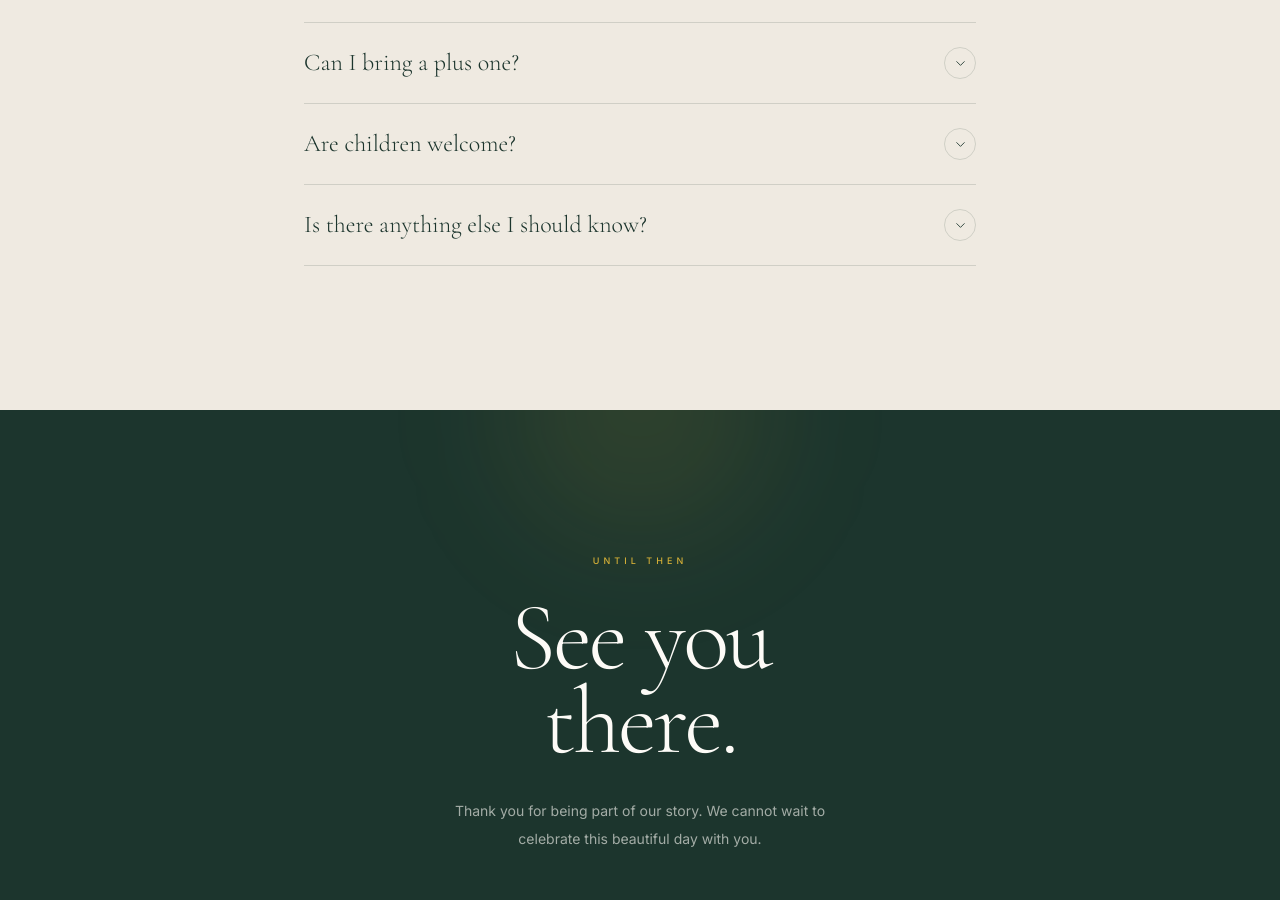
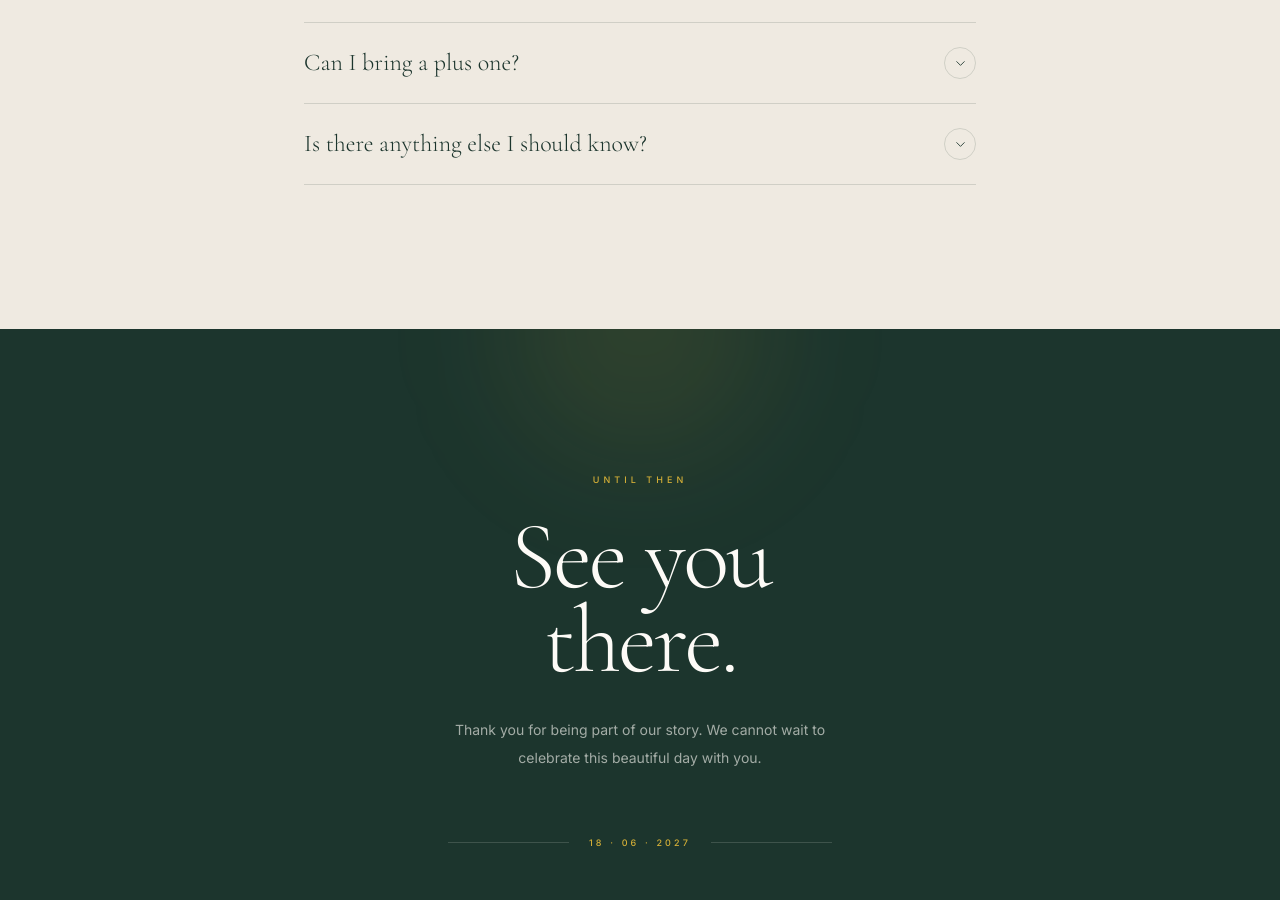
Before and after one commit to jbmsacps-stack/everafter, a Next.js app: page / in a window 1280 px wide. Shown: the part 5460-6360 px from the top of the page. Built offline with nearby package versions, Linux system fonts and the light colour scheme.

Commit message:
deleted children's question

```diff
--- a/components/faq/FAQ.tsx
+++ b/components/faq/FAQ.tsx
@@ -28,11 +28,6 @@ const faqs = [
     question: "Can I bring a plus one?",
     answer:
       "If your invitation includes a plus one, please add their name while submitting your RSVP. This helps us prepare the seating and arrangements.",
-  },
-  {
-    question: "Are children welcome?",
-    answer:
-      "Yes. Children are welcome to celebrate with us. Please include them in your RSVP so we can plan accordingly.",
   },
   {
     question: "Is there anything else I should know?",
```
